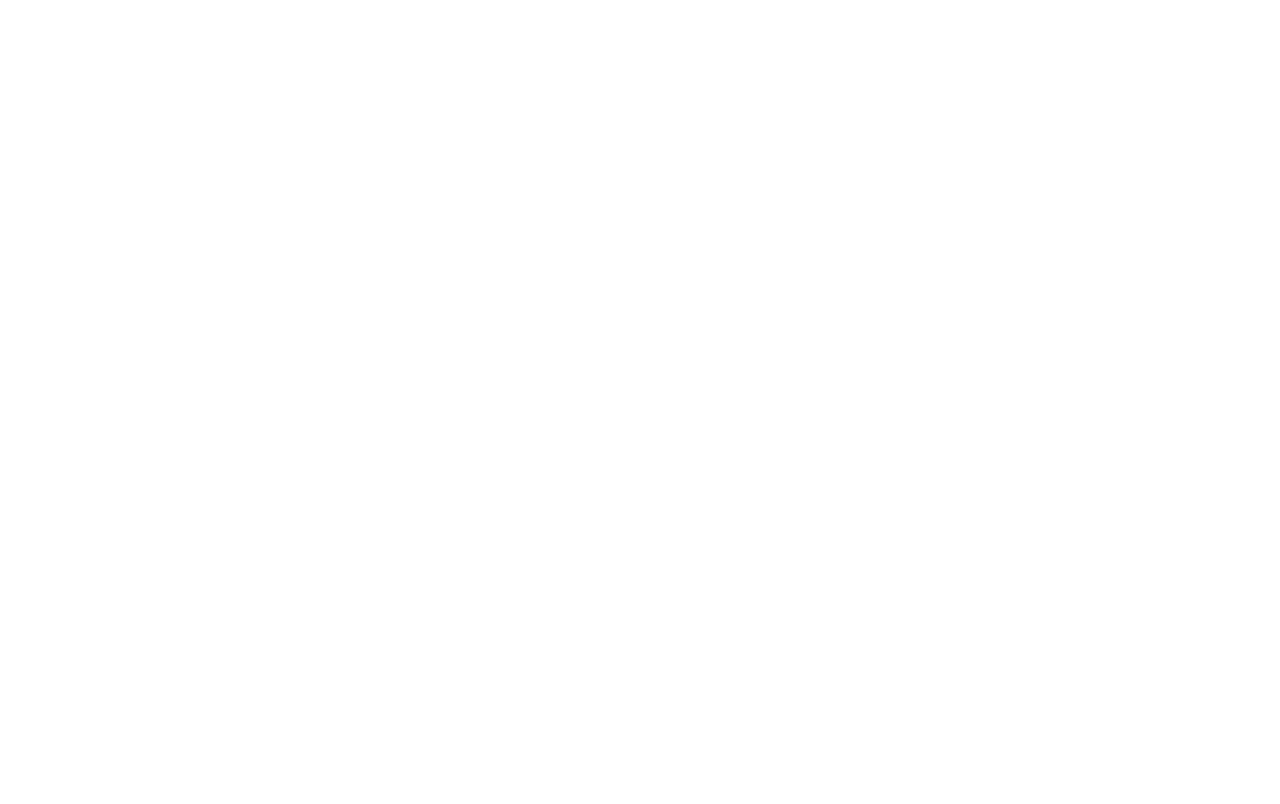
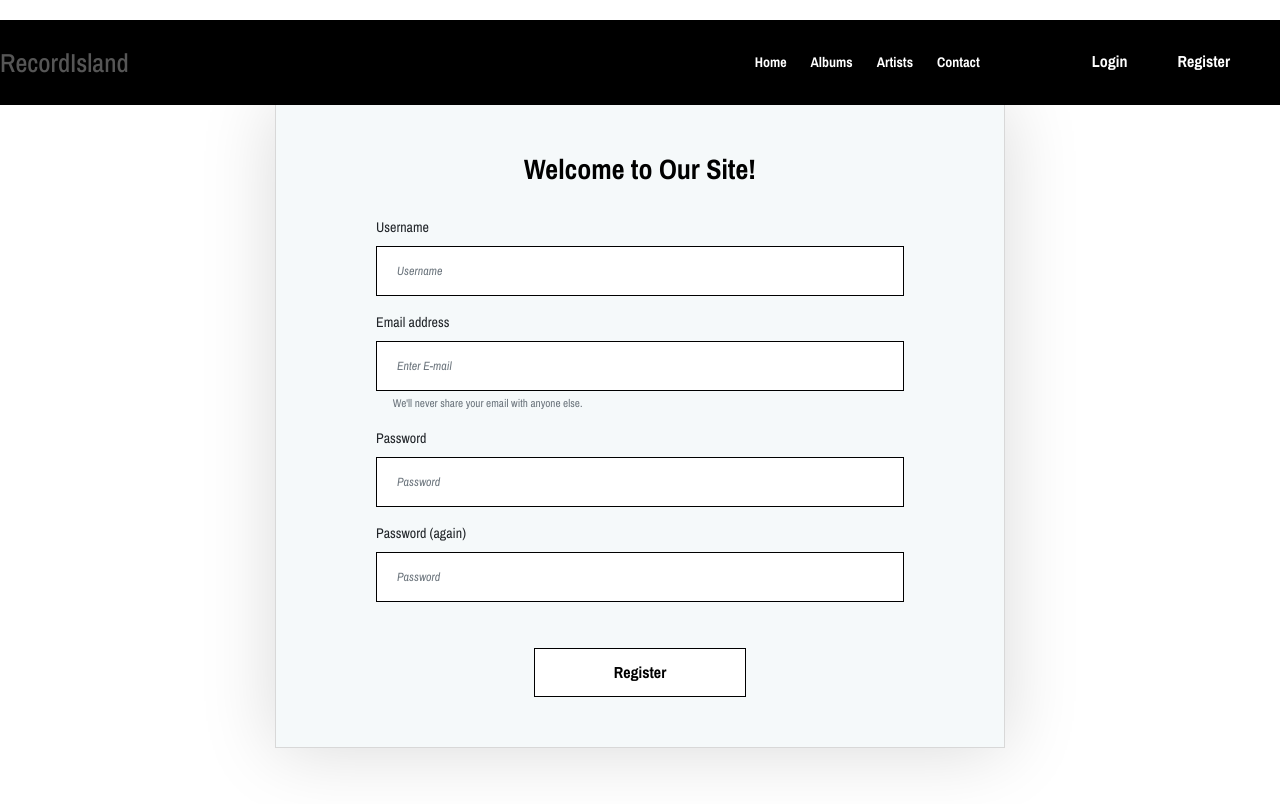
Before and after one commit to asomodi/ASZApp-FrontEnd, an Angular app: page /register in a window 1280 px wide. Before the commit this address led to /. Shown: the top 804 px of the page. Built offline with nearby package versions, Linux system fonts and the light colour scheme; a web font is replaced by a local one.

Commit message:
implements register.component.html

```diff
--- a/src/app/app-routing.module.ts
+++ b/src/app/app-routing.module.ts
@@ -1,11 +1,13 @@
 import { NgModule } from '@angular/core';
 import { Routes, RouterModule } from '@angular/router';
 import { LoginComponent } from './login-register/login/login.component';
+import { RegisterComponent } from './login-register/register/register.component';
 
 
 const routes: Routes = [
   { path: '', pathMatch: 'full', redirectTo: 'login' },
-  { path: 'login', component: LoginComponent }
+  { path: 'login', component: LoginComponent },
+  { path: 'register', component: RegisterComponent }
 ];
 
 @NgModule({
--- a/src/app/app.module.ts
+++ b/src/app/app.module.ts
@@ -7,12 +7,14 @@
 
 import {NgbModule} from '@ng-bootstrap/ng-bootstrap';
 import { HeaderComponent } from './header/header.component';
+import { RegisterComponent } from './login-register/register/register.component';
 
 @NgModule({
   declarations: [
     AppComponent,
     LoginComponent,
-    HeaderComponent
+    HeaderComponent,
+    RegisterComponent
   ],
   imports: [
     BrowserModule,
--- a/src/app/header/header.component.html
+++ b/src/app/header/header.component.html
@@ -6,7 +6,7 @@
 
         <nav class="classy-navbar justify-content-between" id="oneMusicNav">
 
-          <a href="index.html" class="nav-brand"><img src="assets/img/core-img/logo.png" alt=""></a>
+          <a href="index.html" class="nav-brand">RecordIsland</a>
 
           <div class="classy-navbar-toggler">
             <span class="navbarToggler"><span></span><span></span><span></span></span>
@@ -29,8 +29,13 @@
               <div class="login-register-cart-button d-flex align-items-center">
 
                 <div class="login-register-btn mr-50">
-                  <a href="login.html" id="loginBtn">Login</a>
+                  <a routerLink='/login' id="loginBtn">Login</a>
                 </div>
+
+                <div class="login-register-btn mr-50">
+                  <a routerLink='/register' id="loginBtn">Register</a>
+                </div>
+
 
                 <div class="cart-btn">
 
--- /dev/null
+++ b/src/app/login-register/register/register.component.html
@@ -0,0 +1,35 @@
+<app-header></app-header>
+<section class="login-area section-padding-100">
+    <div class="container">
+        <div class="row justify-content-center">
+            <div class="col-12 col-lg-8">
+                <div class="login-content">
+                    <h3>Welcome to Our Site!</h3>
+
+                    <div class="login-form">
+                        <form action="login.html#" method="post">
+                          <div class="form-group">
+                            <label for="exampleInputUsername1">Username</label>
+                            <input type="text" class="form-control" id="exampleInputUsername1" placeholder="Username">
+                          </div>
+                            <div class="form-group">
+                                <label for="exampleInputEmail1">Email address</label>
+                                <input type="email" class="form-control" id="exampleInputEmail1" aria-describedby="emailHelp" placeholder="Enter E-mail">
+                                <small id="emailHelp" class="form-text text-muted"><i class="fa fa-lock mr-2"></i>We'll never share your email with anyone else.</small>
+                            </div>
+                            <div class="form-group">
+                                <label for="exampleInputPassword1">Password</label>
+                                <input type="password" class="form-control" id="exampleInputPassword1" placeholder="Password">
+                            </div>
+                            <div class="form-group">
+                                <label for="exampleInputPassword1">Password (again)</label>
+                                <input type="password" class="form-control" id="exampleInputPassword1" placeholder="Password">
+                            </div>
+                            <button type="submit" class="btn oneMusic-btn mt-30">Register</button>
+                        </form>
+                    </div>
+                </div>
+            </div>
+        </div>
+    </div>
+</section>
--- /dev/null
+++ b/src/app/login-register/register/register.component.ts
@@ -0,0 +1,15 @@
+import { Component, OnInit } from '@angular/core';
+
+@Component({
+  selector: 'app-register',
+  templateUrl: './register.component.html',
+  styleUrls: ['./register.component.scss']
+})
+export class RegisterComponent implements OnInit {
+
+  constructor() { }
+
+  ngOnInit() {
+  }
+
+}
```
Also changed, not shown: src/app/login-register/register/register.component.scss (added), 1 other file (tests, documents, lock files or other folders).
